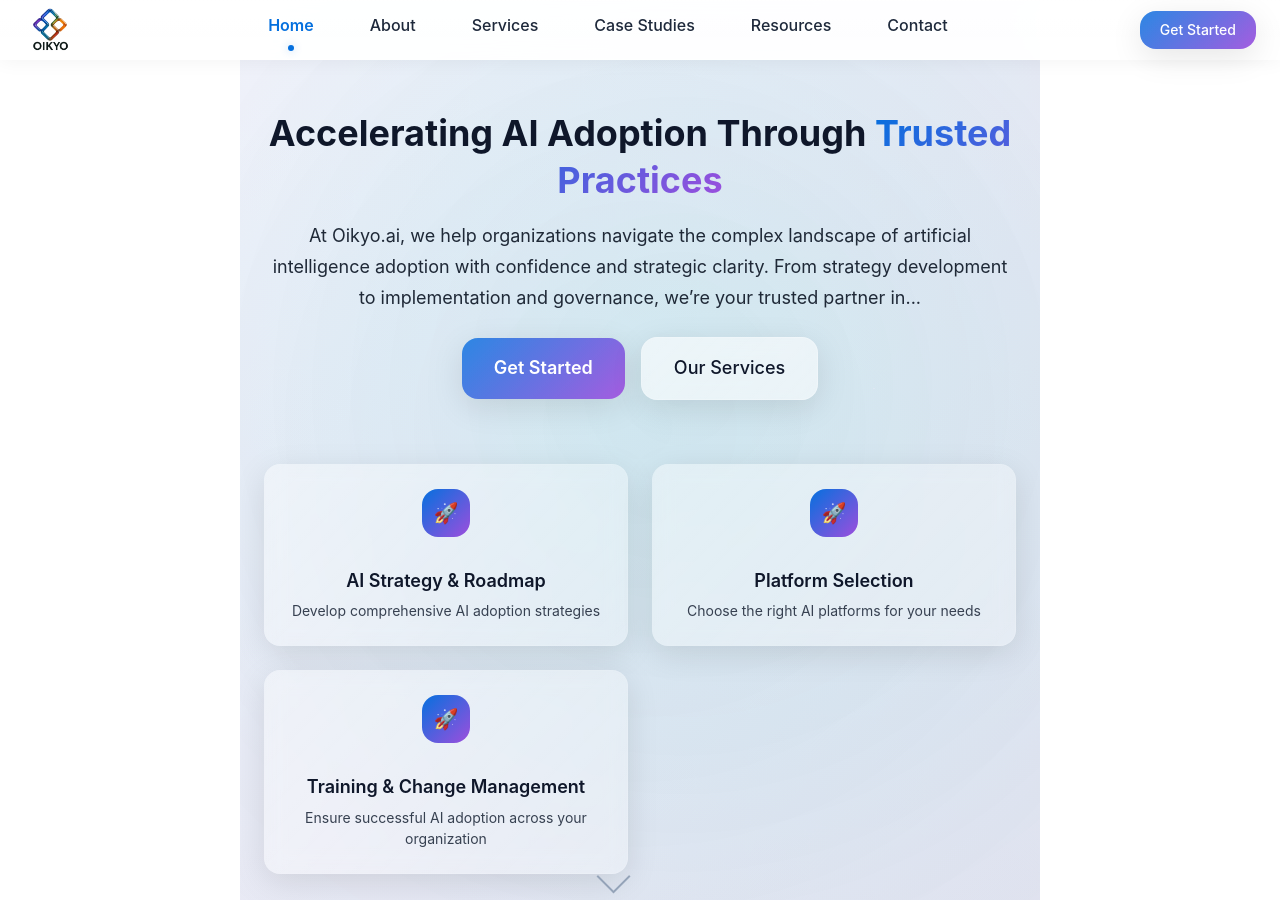
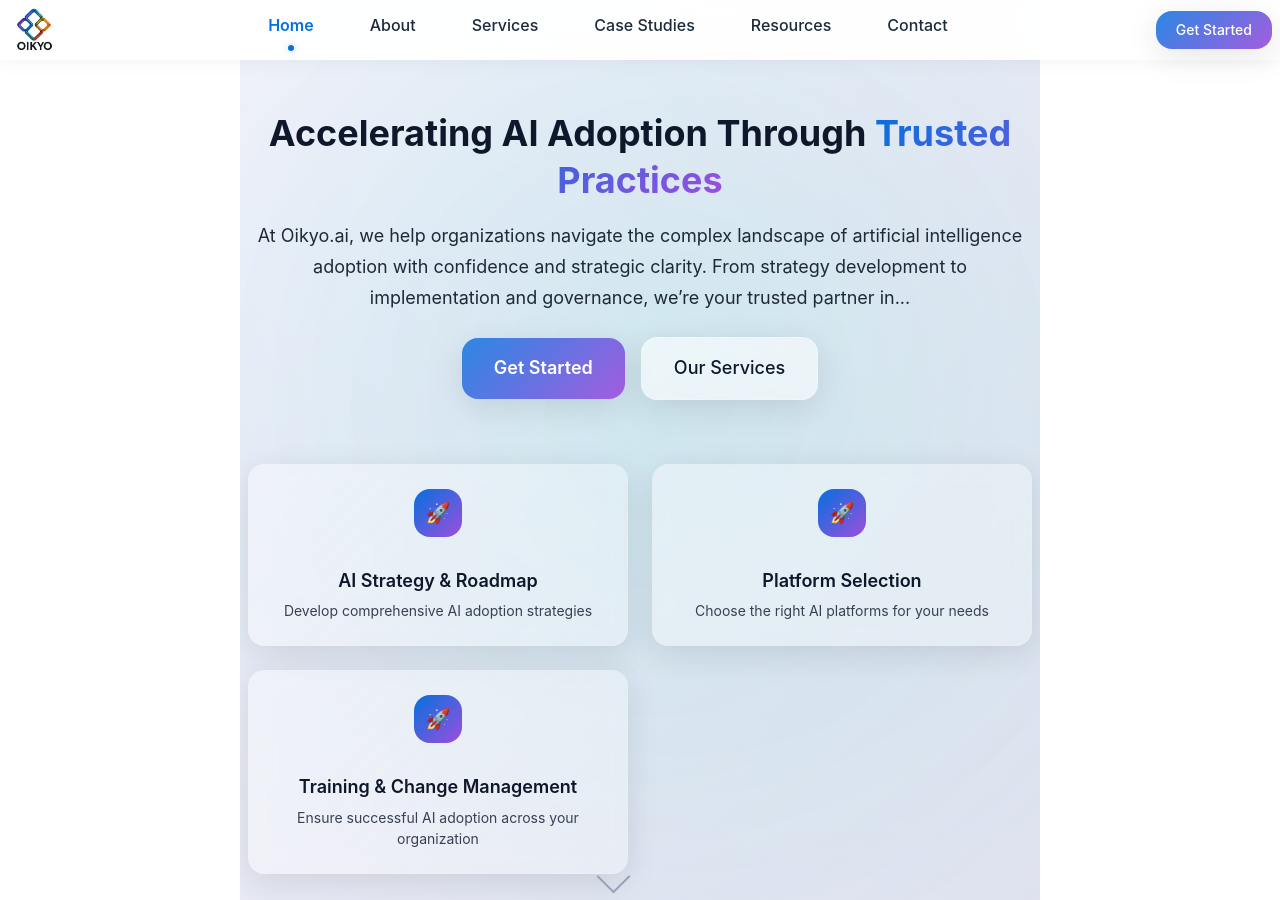
Before and after one commit to oikyoai/oikyo.ai, a Jekyll site: the page built from index.md, in a window 1280 px wide and 900 px high. Built offline with Jekyll 4.4.1, drawn with Linux system fonts in a browser that asks for light colours.

Commit message:
Reduce page margins for fuller width content
- Reduce container padding from 24px to 8px on all screen sizes
- Update hero container, navbar, and mobile menu padding
- Update critical CSS to match reduced margins
- Content now extends closer to screen edges while maintaining readability

```diff
--- a/_layouts/default.html
+++ b/_layouts/default.html
@@ -71,7 +71,7 @@
     .navbar {
       max-width: 1280px;
       margin: 0 auto;
-      padding: 0 24px;
+      padding: 0 8px;
       display: flex;
       align-items: center;
       justify-content: space-between;
@@ -113,7 +113,7 @@
     }
     @media (max-width: 768px) {
       .site-header { height: 56px; }
-      .navbar { height: 56px; padding: 0 16px; }
+      .navbar { height: 56px; padding: 0 8px; }
       .navbar-brand img { width: 48px; height: 48px; }
       .hero { margin-top: -56px; padding-top: calc(4rem + 56px); }
     }
--- a/_sass/layout/_hero.scss
+++ b/_sass/layout/_hero.scss
@@ -43,12 +43,12 @@
 .hero-container {
   max-width: 1280px;
   margin: 0 auto;
-  padding: 0 $space-6;
+  padding: 0 $space-2;
   position: relative;
   z-index: 2;
 
   @media (max-width: $breakpoint-md) {
-    padding: 0 $space-4;
+    padding: 0 $space-2;
   }
 }
 
--- a/_sass/layout/_navigation.scss
+++ b/_sass/layout/_navigation.scss
@@ -63,7 +63,7 @@
 .navbar {
   max-width: 1280px;
   margin: 0 auto;
-  padding: 0 $space-6;
+  padding: 0 $space-2;
   display: flex;
   align-items: center;
   justify-content: space-between;
@@ -72,7 +72,7 @@
   z-index: 1;
 
   @media (max-width: $breakpoint-md) {
-    padding: 0 $space-4;
+    padding: 0 $space-2;
     height: 56px;
   }
 }
@@ -274,7 +274,7 @@
   box-shadow:
     0 1px 0 rgba(255, 255, 255, 0.4) inset,
     0 8px 32px rgba(0, 0, 0, 0.1);
-  padding: $space-6;
+  padding: $space-2;
   z-index: $z-40;
   max-height: 0;
   overflow: hidden;
--- a/_sass/layout/_page.scss
+++ b/_sass/layout/_page.scss
@@ -190,9 +190,9 @@
 .container {
   max-width: 1280px;
   margin: 0 auto;
-  padding: 0 $space-6;
+  padding: 0 $space-2;
 
   @media (max-width: $breakpoint-md) {
-    padding: 0 $space-4;
+    padding: 0 $space-2;
   }
 }
```
